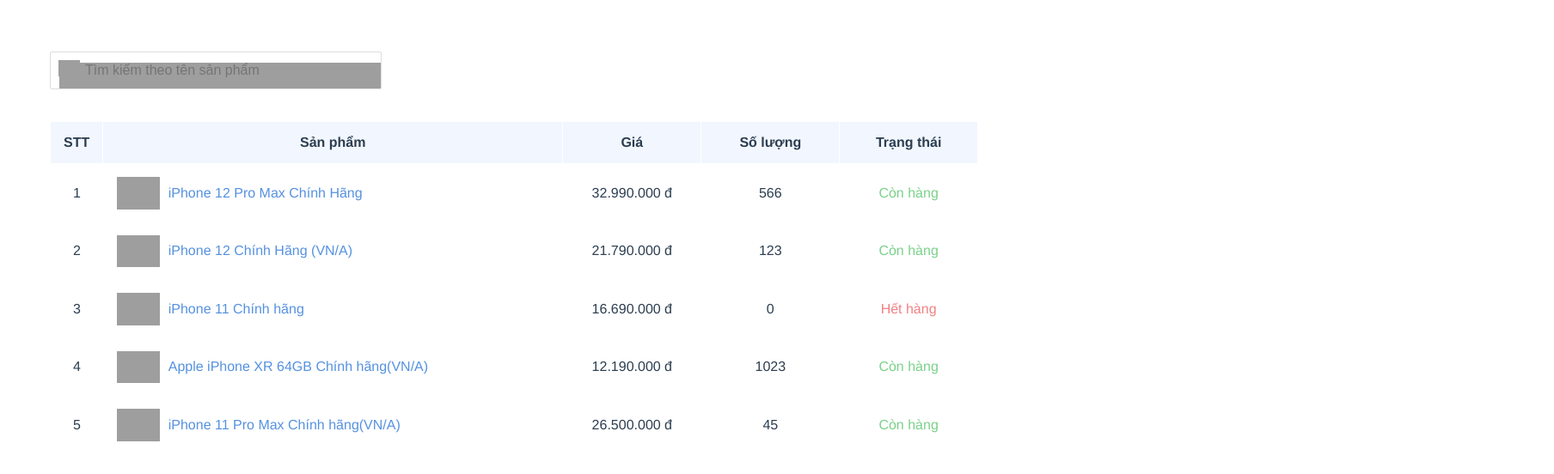
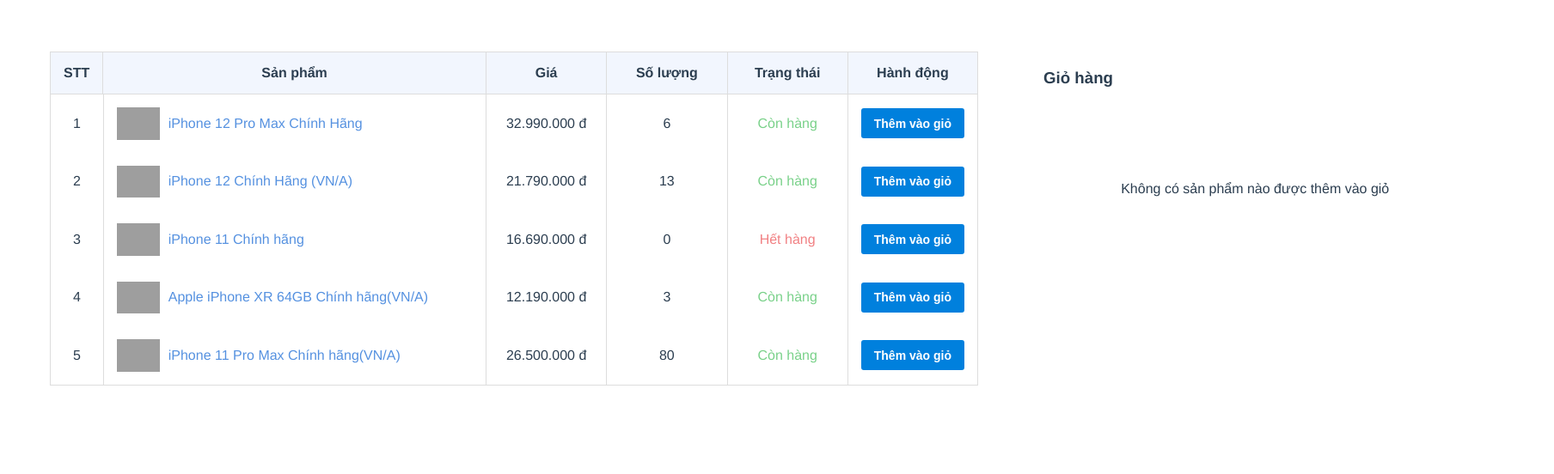
Before and after one commit to pvdrh/Vuejs-BT, a Vue app: page / in a window 1280 px wide. Shown: the top 552 px of the page at 86% size, 1808 px wide, since content can reach past the window. Built offline with nearby package versions, Linux system fonts and the light colour scheme; grey boxes are pictures that could not be loaded.

Commit message:
Unit2-ex2

```diff
--- a/src/App.vue
+++ b/src/App.vue
@@ -1,17 +1,17 @@
 <template>
   <div id="app">
-    <Ex1 />
+    <Ex2 />
   </div>
 </template>
 
 <script>
 // import ex1 from './components/Unit1/ex1.vue'
-import Ex1 from './components/Unit2/Ex1.vue'
+import Ex2 from './components/Unit2/Ex2.vue'
 
 export default {
   name: 'App',
   components: {
-    Ex1
+    Ex2
   }
 }
 </script>
--- a/src/components/Unit2/Ex1.vue
+++ b/src/components/Unit2/Ex1.vue
@@ -70,7 +70,7 @@
 
 <script>
 export default {
-  name: "Cart",
+  name: "Unit2-ex1",
   data() {
     return {
       imageFilter:
--- a/src/components/Unit2/Ex2.vue
+++ b/src/components/Unit2/Ex2.vue
@@ -0,0 +1,337 @@
+<template>
+  <div class="container">
+    <div class="product">
+      <div class="table">
+        <table id="tableCart">
+          <thead>
+          <tr>
+            <th width="5%">STT</th>
+            <th>Sản phẩm</th>
+            <th width="13%">Giá</th>
+            <th width="13%">Số lượng</th>
+            <th width="13%">Trạng thái</th>
+            <th width="13%">Hành động</th>
+          </tr>
+          </thead>
+          <tbody>
+          <tr v-for="(product, index) in products" :key="index">
+            <td>{{ index + +1 }}</td>
+            <td class="productName">
+              <img
+                  v-if="product.image.length > 0"
+                  :src="product.image"
+                  alt=""
+              />
+              <img
+                  v-else
+                  alt=""
+                  :src="defaulImg"
+              />
+              {{ product.name }}
+            </td>
+            <td>{{ product.price.toLocaleString("vi-VN") }} đ</td>
+            <td>{{ product.quantity }}</td>
+            <td
+                :class="{ redColor: !product.isAvailable }"
+                class="status"
+            >
+              <span v-if="!product.isAvailable">Hết hàng</span>
+              <span v-else>Còn hàng</span>
+            </td>
+            <td><input type="button" class="inputAddCart" @click="addProduct(product.id)" value="Thêm vào giỏ"></td>
+          </tr>
+          </tbody>
+
+
+        </table>
+      </div>
+      <div class="cartWrap">
+        <h3 class="headCart">Giỏ hàng</h3>
+        <table v-if="carts.length > 0" class="listCart">
+          <thead>
+          <tr>
+            <th width="70%"></th>
+            <th width="15%"></th>
+            <th width="15%"></th>
+          </tr>
+          </thead>
+          <tbody>
+          <tr v-for="(product, index) in carts" :key="index">
+            <td class="infoItem">
+              <img
+                  v-if="product.image.length > 0"
+                  :src="product.image"
+                  alt=""
+              />
+              <img
+                  v-else
+                  alt=""
+                  :src="defaulImg"
+              />
+              <div class="detailItem">
+                <p class="productName">{{ product.name }}</p>
+                <p>{{ product.price.toLocaleString('vi-VI') }} đ</p>
+              </div>
+            </td>
+            <td><input type="number" class="quantityInput" min="0"
+                       @keydown.enter="onchange(product.id,$event.target.value)"
+                       :value="product.quantity"></td>
+            <td><input type="button" class="clearButton" @click="deleteProduct(product.id)" value="Xóa"></td>
+          </tr>
+          </tbody>
+        </table>
+        <div v-else class="cartNull">
+          <div>Không có sản phẩm nào được thêm vào giỏ</div>
+        </div>
+      </div>
+    </div>
+  </div>
+</template>
+
+<script>
+export default {
+  name: "Unit2-ex2",
+  data() {
+    return {
+      defaulImg: "https://www.tibs.org.tw/images/default.jpg",
+      value: "",
+      products: [
+        {
+          id: 1,
+          name: 'iPhone 12 Pro Max Chính Hãng',
+          image: 'https://cdn.cellphones.com.vn/media/catalog/product/cache/1/image/9df78eab33525d08d6e5fb8d27136e95/p/h/photo_2020-10-13_22-12-24.jpg_1_2.png',
+          price: 32990000,
+          quantity: 6,
+          isAvailable: true,
+        },
+        {
+          id: 2,
+          name: 'iPhone 12 Chính Hãng (VN/A)',
+          image: '',
+          price: 21790000,
+          quantity: 13,
+          isAvailable: true,
+        },
+        {
+          id: 3,
+          name: 'iPhone 11 Chính hãng',
+          image: 'https://cdn.cellphones.com.vn/media/catalog/product/cache/1/image/9df78eab33525d08d6e5fb8d27136e95/_/0/_0004_layer_5.jpg',
+          price: 16690000,
+          quantity: 0,
+          isAvailable: false,
+        },
+        {
+          id: 4,
+          name: 'Apple iPhone XR 64GB Chính hãng(VN/A)',
+          image: 'https://cdn.cellphones.com.vn/media/catalog/product/cache/1/image/9df78eab33525d08d6e5fb8d27136e95/i/p/iphone-xr_5_.jpg',
+          price: 12190000,
+          quantity: 3,
+          isAvailable: true,
+        },
+        {
+          id: 5,
+          name: 'iPhone 11 Pro Max Chính hãng(VN/A)',
+          image: '',
+          price: 26500000,
+          quantity: 80,
+          isAvailable: true,
+        }
+      ],
+      carts: [],
+      isNotData: false,
+    };
+  },
+  methods: {
+    addProduct(id) {
+      let newProduct = [];
+      let isCart = false;
+      this.products.forEach((product) => {
+        if (product.id == id) {
+          newProduct = Object.assign({}, product);
+        }
+      });
+      if (newProduct.quantity > 0) {
+        this.carts.forEach((cart) => {
+          if (newProduct.id == cart.id) {
+            if (newProduct.quantity > cart.quantity) {
+              cart.quantity++;
+            } else {
+              alert('Hết hàng')
+            }
+            isCart = true;
+          }
+        })
+        if (!isCart) {
+          newProduct.quantity = 1;
+          this.carts.push(newProduct);
+        }
+      } else {
+        alert('Sản phẩm hết hàng');
+      }
+    },
+    deleteProduct(id) {
+      this.carts = this.carts.filter((cart) => {
+        return cart.id != id;
+      });
+    },
+    onchange(id, value) {
+      let item = this.products.filter((item) => {
+        return item.id == id;
+      })
+      if (item[0].quantity >= value) {
+        if (value == 0) {
+          this.carts = this.carts.filter((cart) => {
+            return cart.id != id;
+          });
+        }
+        this.carts.forEach((cart) => {
+          if (cart.id == id) {
+            cart.quantity = value;
+          }
+        })
+      } else {
+        alert('Hết hàng')
+      }
+    }
+  }
+};
+</script>
+
+<style lang="scss">
+.container {
+  width: 1800px;
+  .product {
+    width: 100%;
+    display: flex;
+    //align-items: center;
+    .table {
+      width: 60%;
+      margin: 0 50px;
+      #tableCart {
+        border-collapse: collapse;
+        border: 1px solid #ddd;
+        width: 100%;
+        th {
+          background-color: #f2f6fe;
+          border: 1px solid #ddd;
+          padding: 15px;
+        }
+        td {
+          border-left: 1px solid #ddd;
+          padding: 15px;
+          img {
+            width: 50px;
+            // margin-right: 10px;
+          }
+        }
+        .status {
+          color: #79d189;
+        }
+        .redColor {
+          color: #f18083 !important;
+        }
+        .productName {
+          display: flex;
+          align-items: center;
+          color: #5591e0;
+          img {
+            margin-right: 10px;
+          }
+        }
+        .inputAddCart {
+          padding: 0 15px;
+          height: 35px;
+          border-radius: 3px;
+          color: white;
+          border: unset;
+          font-weight: bold;
+          font-size: 14px;
+          cursor: pointer;
+          background-color: #0080dd;
+        }
+      }
+    }
+    .cartWrap {
+      width: 32%;
+      border: 1px solid white;
+      height: 600px;
+      position: relative;
+      .cartTotal {
+        position: absolute;
+        right: 30px;
+        bottom: 30px;
+        .total {
+          font-weight: bold;
+          color: red;
+          font-size: 18px;
+        }
+      }
+      .cartNull {
+        position: absolute;
+        top: 25%;
+        left: 20%;
+      }
+      .headCart {
+        text-align: left;
+        margin-left: 25px;
+      }
+      table {
+        border-collapse: collapse;
+        margin: 0 auto;
+        tbody {
+          tr {
+            border-bottom: 1px solid white;
+            margin: 0;
+            .infoItem {
+              display: flex;
+              img {
+                float: left;
+                margin-right: 10px;
+              }
+              .detailItem {
+                line-height: 30px;
+                p {
+                  margin: 0;
+                  text-align: left;
+                }
+                .productName {
+                  font-weight: bold;
+                  width: 280px;
+                  overflow: hidden;
+                  white-space: nowrap;
+                  text-overflow: ellipsis;
+                }
+              }
+            }
+            td {
+              padding: 15px 0px;
+              img {
+                width: 60px;
+                // margin-right: 10px;
+              }
+              .quantityInput {
+                padding: 10px;
+                outline: none;
+                border: 1px solid white;
+                width: 50px;
+                margin-right: 5px;
+              }
+              .clearButton {
+                width: 100%;
+                height: 35px;
+                border-radius: 3px;
+                color: white;
+                border: unset;
+                font-weight: bold;
+                font-size: 14px;
+                cursor: pointer;
+                background-color:red;
+              }
+            }
+          }
+        }
+      }
+    }
+  }
+}
+</style>
```
